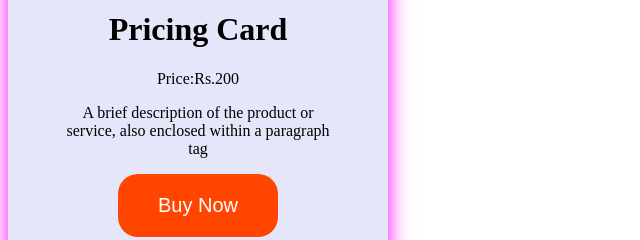
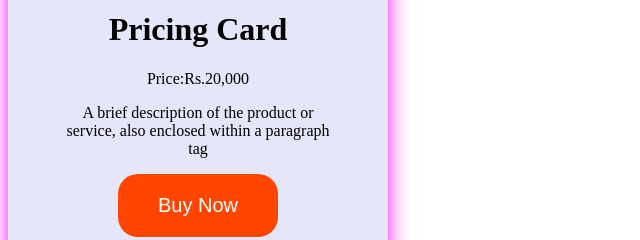
Before and after one commit to acciojob/pricing-card-Akshay18bhatt, a website: page main.html in a window 1280 px wide. Shown: the part 272-512 px from the top of the page, 0-640 px from the left. Drawn offline with Linux system fonts and the light colour scheme.

Commit message:
created a submission

```diff
--- a/main.html
+++ b/main.html
@@ -11,7 +11,7 @@
 	<div id="card">
 		<img width="280" height="200" src="https://images.unsplash.com/photo-1693165074486-91c440396298?ixlib=rb-4.0.3&ixid=M3wxMjA3fDB8MHx0b3BpYy1mZWVkfDZ8TThqVmJMYlRSd3N8fGVufDB8fHx8fA%3D%3D&auto=format&fit=crop&w=500&q=60">
 		<h1>Pricing Card</h1>
-		<p>Price:Rs.200</p>
+		<p>Price:Rs.20,000</p>
 		<p>A brief description of the product or service, also enclosed within a paragraph tag</p>
 		<button id="my-btn" type="submit" value="submit">Buy Now</button>
 	</div>
```
